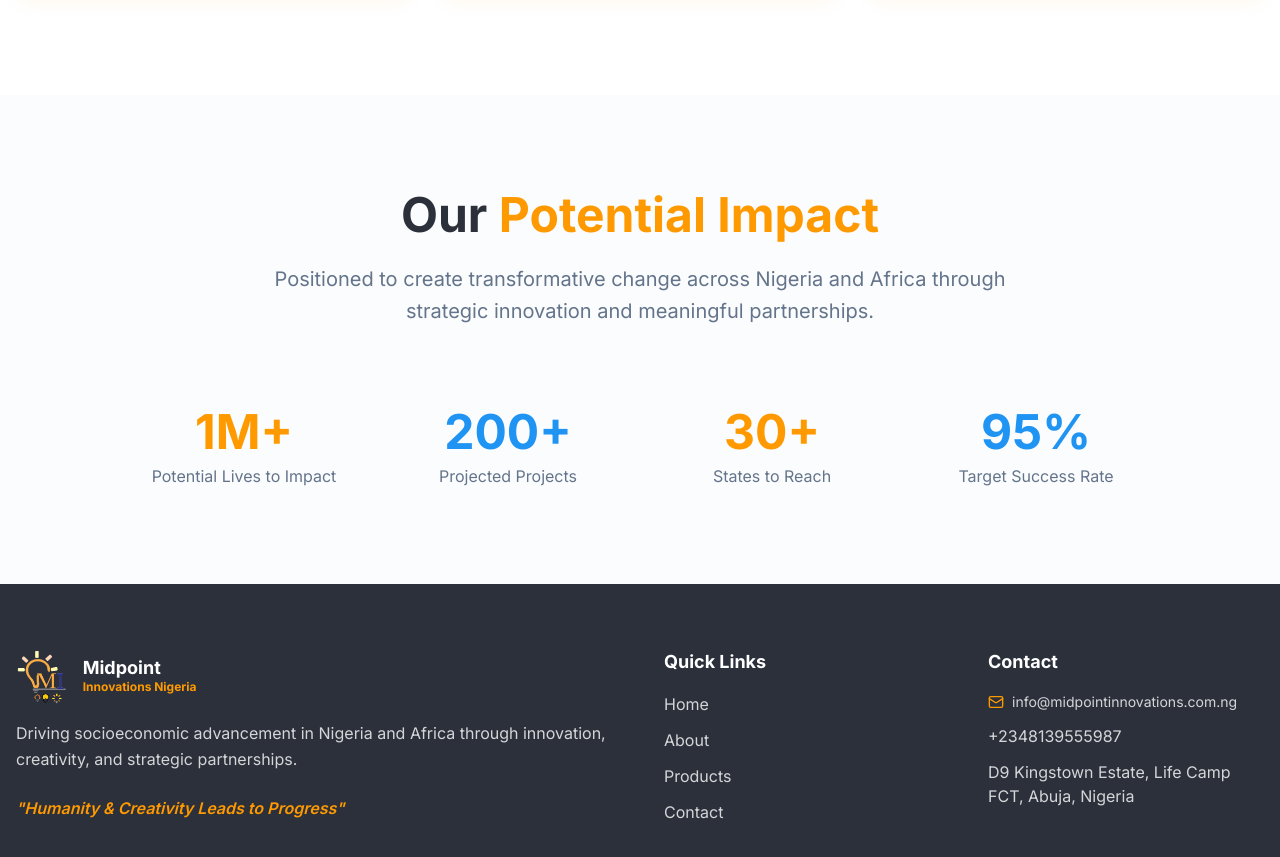
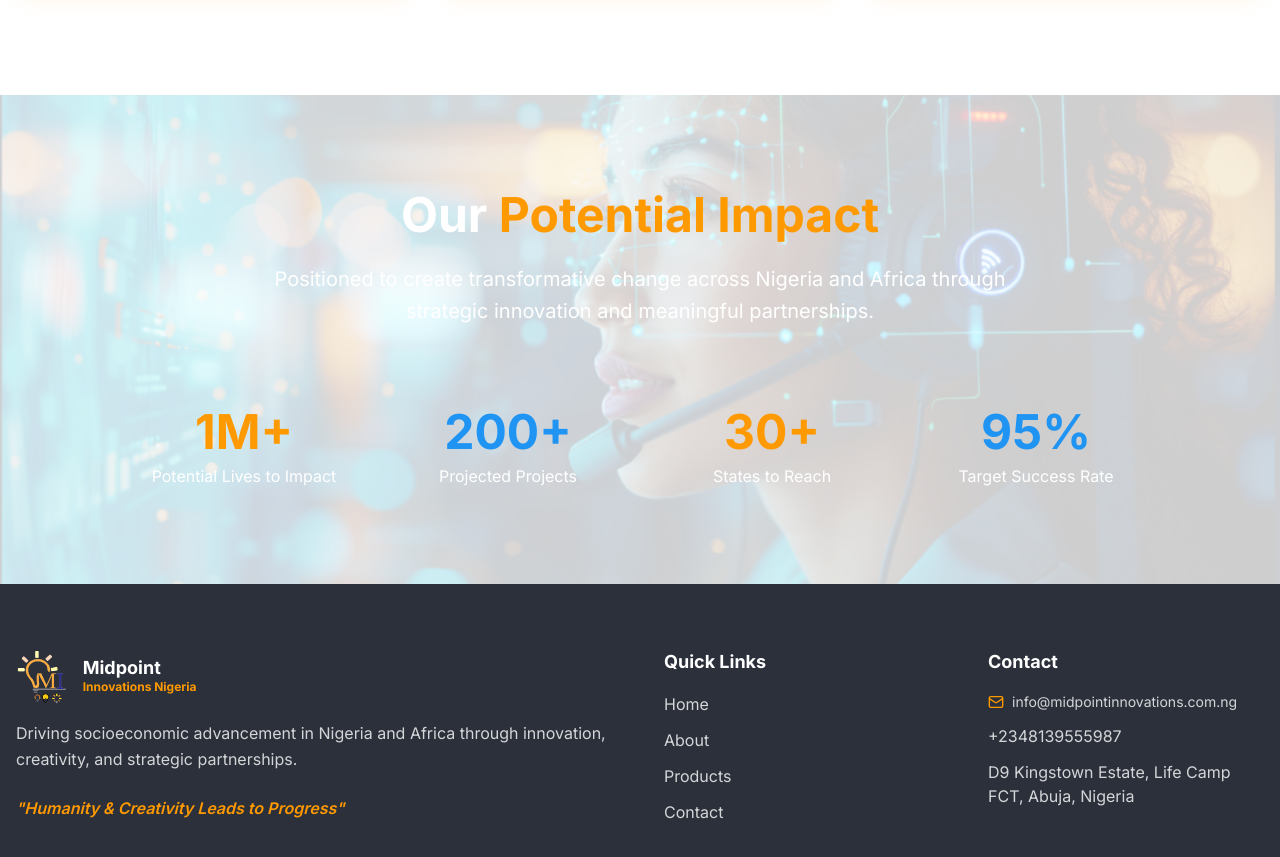
Before and after one commit to synegytech/midpointinnovations-, a React (Vite) app: page / in a window 1280 px wide. Shown: the part 2432-3289 px from the top of the page. Built offline with nearby package versions, Linux system fonts and the light colour scheme; the HTML template or start-up script is replaced by a standard one.

Commit message:
Update impact section with new image

```diff
--- a/src/components/Impact.tsx
+++ b/src/components/Impact.tsx
@@ -1,14 +1,25 @@
 import { Card } from "@/components/ui/card";
+import techGirlImage from "@/assets/TECHGIRL.png";
 
 const Impact = () => {
   return (
-    <section id="impact" className="py-24 bg-muted/30">
-      <div className="container mx-auto px-4">
+    <section id="impact" className="relative py-24 overflow-hidden">
+      {/* Background Image */}
+      <div className="absolute inset-0 z-0">
+        <img
+          src={techGirlImage}
+          alt="Technology innovation"
+          className="w-full h-full object-cover"
+        />
+        <div className="absolute inset-0 bg-background/80"></div>
+      </div>
+
+      <div className="container mx-auto px-4 relative z-10">
         <div className="max-w-3xl mx-auto text-center mb-16 animate-fade-in">
-          <h2 className="font-heading text-4xl md:text-5xl mb-6">
+          <h2 className="font-heading text-4xl md:text-5xl mb-6 text-white">
             Our <span className="text-primary">Potential Impact</span>
           </h2>
-          <p className="text-xl text-muted-foreground leading-relaxed">
+          <p className="text-xl text-white leading-relaxed">
             Positioned to create transformative change across Nigeria and Africa through
             strategic innovation and meaningful partnerships.
           </p>
@@ -18,19 +29,19 @@ const Impact = () => {
         <div className="mt-20 grid grid-cols-2 md:grid-cols-4 gap-8 max-w-5xl mx-auto">
           <div className="text-center animate-fade-in">
             <div className="font-heading text-5xl font-bold text-primary mb-2">1M+</div>
-            <div className="text-muted-foreground">Potential Lives to Impact</div>
+            <div className="text-white">Potential Lives to Impact</div>
           </div>
           <div className="text-center animate-fade-in" style={{ animationDelay: "0.1s" }}>
             <div className="font-heading text-5xl font-bold text-secondary mb-2">200+</div>
-            <div className="text-muted-foreground">Projected Projects</div>
+            <div className="text-white">Projected Projects</div>
           </div>
           <div className="text-center animate-fade-in" style={{ animationDelay: "0.2s" }}>
             <div className="font-heading text-5xl font-bold text-primary mb-2">30+</div>
-            <div className="text-muted-foreground">States to Reach</div>
+            <div className="text-white">States to Reach</div>
           </div>
           <div className="text-center animate-fade-in" style={{ animationDelay: "0.3s" }}>
             <div className="font-heading text-5xl font-bold text-secondary mb-2">95%</div>
-            <div className="text-muted-foreground">Target Success Rate</div>
+            <div className="text-white">Target Success Rate</div>
           </div>
         </div>
       </div>
```
